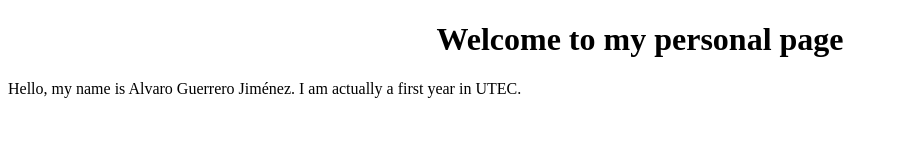
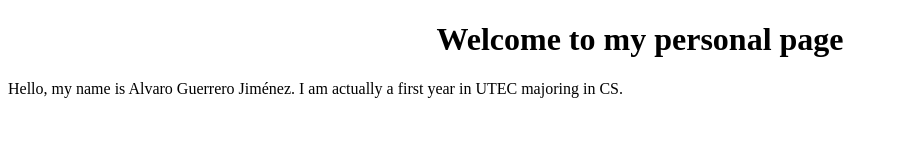
Before and after one commit to AlvaroGuerreroJ/AlvaroGuerreroJ.github.io, a plain HTML site: page index.html in a window 1280 px wide. Shown: the whole page, without its empty margins (0-898 px from the left). Drawn offline with Linux system fonts and the light colour scheme.

Commit message:
Updated index.html

```diff
--- a/index.html
+++ b/index.html
@@ -8,7 +8,7 @@
 
 <center><h1>Welcome to my personal page</h1></center>
 
-Hello, my name is Alvaro Guerrero Jiménez. I am actually a first year in UTEC.
+Hello, my name is Alvaro Guerrero Jiménez. I am actually a first year in UTEC majoring in CS.
 
 </body>
 </html>
```
